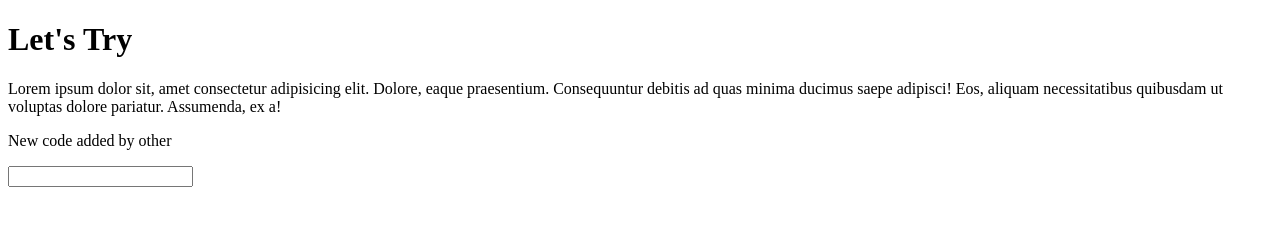
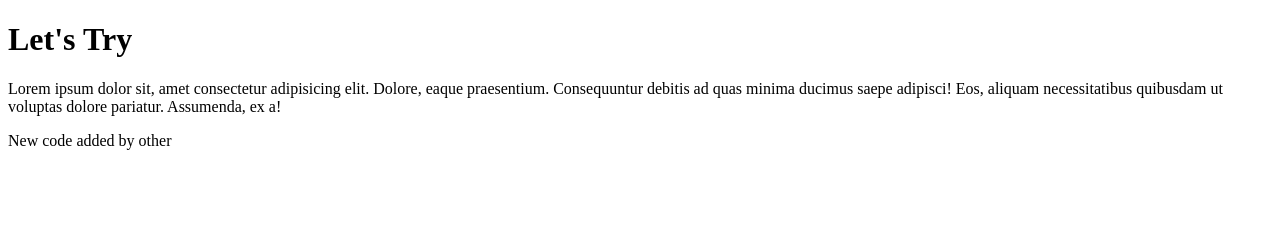
Before and after one commit to nasiruddin06/sampleone, a plain HTML site: page index.html in a window 1280 px wide. Drawn offline with Linux system fonts and the light colour scheme.

```diff
--- a/index.html
+++ b/index.html
@@ -10,6 +10,5 @@
     <h1>Let's Try</h1>
     <p>Lorem ipsum dolor sit, amet consectetur adipisicing elit. Dolore, eaque praesentium. Consequuntur debitis ad quas minima ducimus saepe adipisci! Eos, aliquam necessitatibus quibusdam ut voluptas dolore pariatur. Assumenda, ex a!</p>
     <p>New code added by other </p>
-    <input type="emailgit ">
 </body>
 </html>
```
